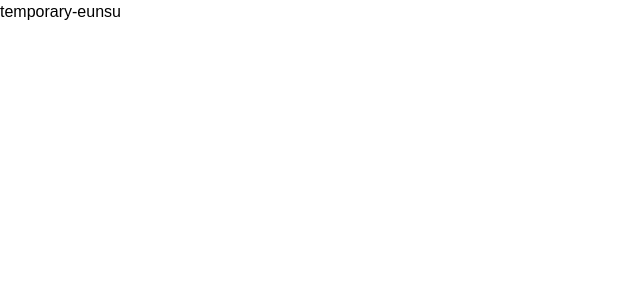
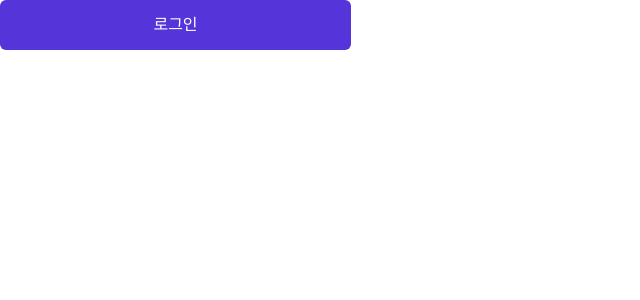
Before and after one commit to only-arrow-function/Taskify, a Next.js app: page /temporary-eansu in a window 1280 px wide. Shown: the top 300 px of the page, without its empty margins (0-640 px from the left). Built offline with nearby package versions, Linux system fonts and the light colour scheme.

Commit message:
feat [노은수]: 로그인 버튼 구현, 로그인 유효성 검사 통과 시, 색상 변경 및 클릭 가능하도록 적용

```diff
--- /dev/null
+++ b/components/buttons/base-button.tsx
@@ -0,0 +1,17 @@
+import { ReactNode } from "react";
+
+interface Props {
+  children: ReactNode;
+  className?: string;
+  variant?: 'primary' | 'secondary' | 'none';
+}
+
+const BaseButton = ({children}: Props) => {
+  return (
+    <button>
+      <span>{children}</span>
+    </button>
+  )
+}
+
+export default BaseButton
--- /dev/null
+++ b/components/buttons/login-button.tsx
@@ -0,0 +1,29 @@
+interface Props {
+  isValidated: boolean;
+  variant: 'primary' | 'secondary';
+}
+
+const LoginButton = ({ isValidated, variant }: Props) => {
+  // style
+  const baseClasses = "flex items-center justify-center gap-2.5 flex-shrink-0 rounded text-white";
+  const variantClasses = variant === 'primary'
+  ? 'w-[520px] h-[50px] py-[14px]' // primary 스타일
+  : 'w-[351px] h-[50px] py-[14px]'; // secondary 스타일
+
+  return (
+    <button
+      className={`${
+        isValidated ? "bg-violet-50 hover:bg-violet-50" : "bg-grayscale-50"
+      } rounded-md focus:outline-none focus:shadow-outline cursor-${
+        isValidated ? "pointer" : "not-allowed"
+      } ${baseClasses} ${variantClasses}`}
+      disabled={!isValidated}
+    >
+      <span className="text-white text-center font-[Pretendard] text-lg font-medium leading-normal">
+        로그인
+      </span>
+    </button>
+  );
+};
+
+export default LoginButton;
--- a/pages/temporary-eansu.tsx
+++ b/pages/temporary-eansu.tsx
@@ -1,7 +1,9 @@
-const temporaryEansu = () => {
+import LoginButton from "@/components/buttons/login-button"
+
+const TemporaryEansu = () => {
   return (
-    <div>temporary-eunsu</div>
+    <LoginButton isValidated={true} variant="secondary"/>
   )
 }
 
-export default temporaryEansu
+export default TemporaryEansu
--- a/tailwind.config.ts
+++ b/tailwind.config.ts
@@ -49,9 +49,15 @@ const config: Config = {
           50: '#E876EA',
         },
       },
-      fontSize: {
-        base: "62.5%", // 모든 텍스트의 기본 크기 설정
+      spacing: {
+        px: '1px',
       },
+    },
+    corePlugins: {
+      fontSize: false,  // 폰트 사이즈 기본 플러그인 비활성화
+    },
+    fontSize: {
+      base: "62.5%", // 모든 텍스트의 기본 크기 설정
     },
   },
   plugins: [],
```
